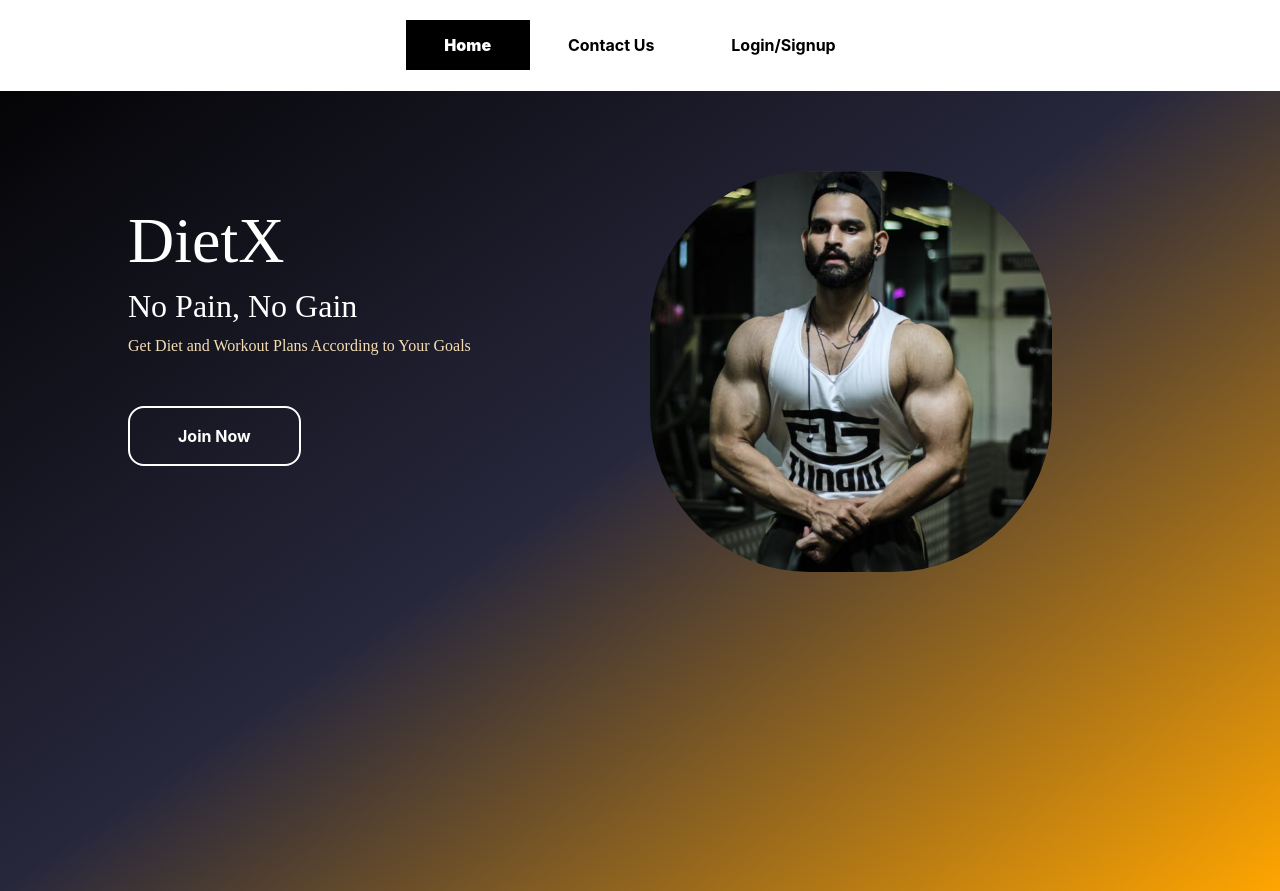
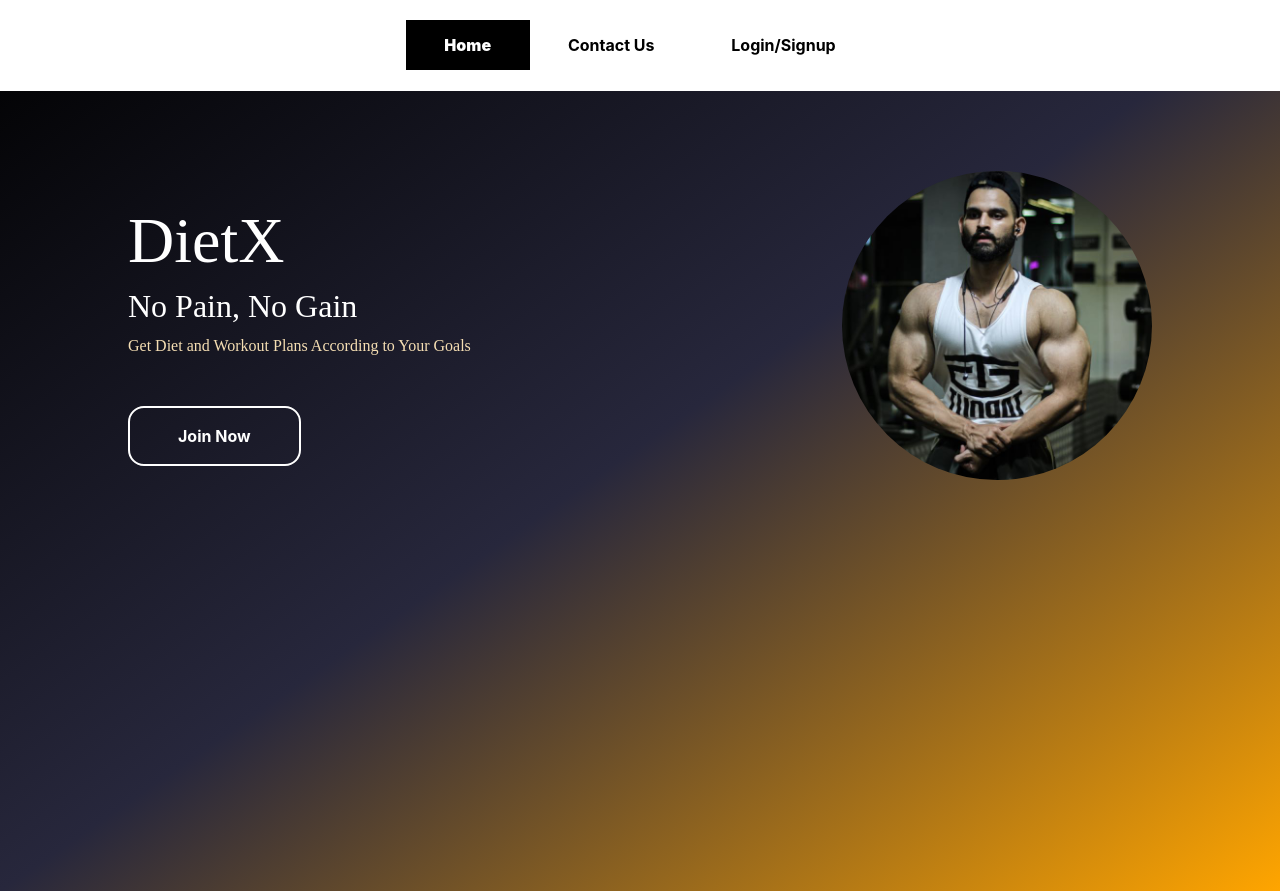
Before and after one commit to harshrajput018/dietX, a React (Create React App) app in the folder myapp/: page / in a window 1280 px wide. Built offline with nearby package versions, Linux system fonts and the light colour scheme.

Commit message:
some landing page ux improvements 2

```diff
--- a/myapp/src/App.css
+++ b/myapp/src/App.css
@@ -78,6 +78,11 @@ body {
   border-radius:10rem;
   text-align: right;
 }
+.piyush {
+  width:405px;
+  border-radius:10rem;
+  text-align: right;
+}
 
 #container{
   display: flex;
--- a/myapp/src/component/landing.js
+++ b/myapp/src/component/landing.js
@@ -24,7 +24,7 @@ export default function Landing() {
 
                     </div>
                 </div>
-                <div >
+                <div className='piyush' >
                     <img style={{width:'80%'}} id='piyush' src="./piyush.jpeg" />
                 </div>
             </div>
```
Also changed, not shown: 11 other files (tests, documents, lock files or other folders).
